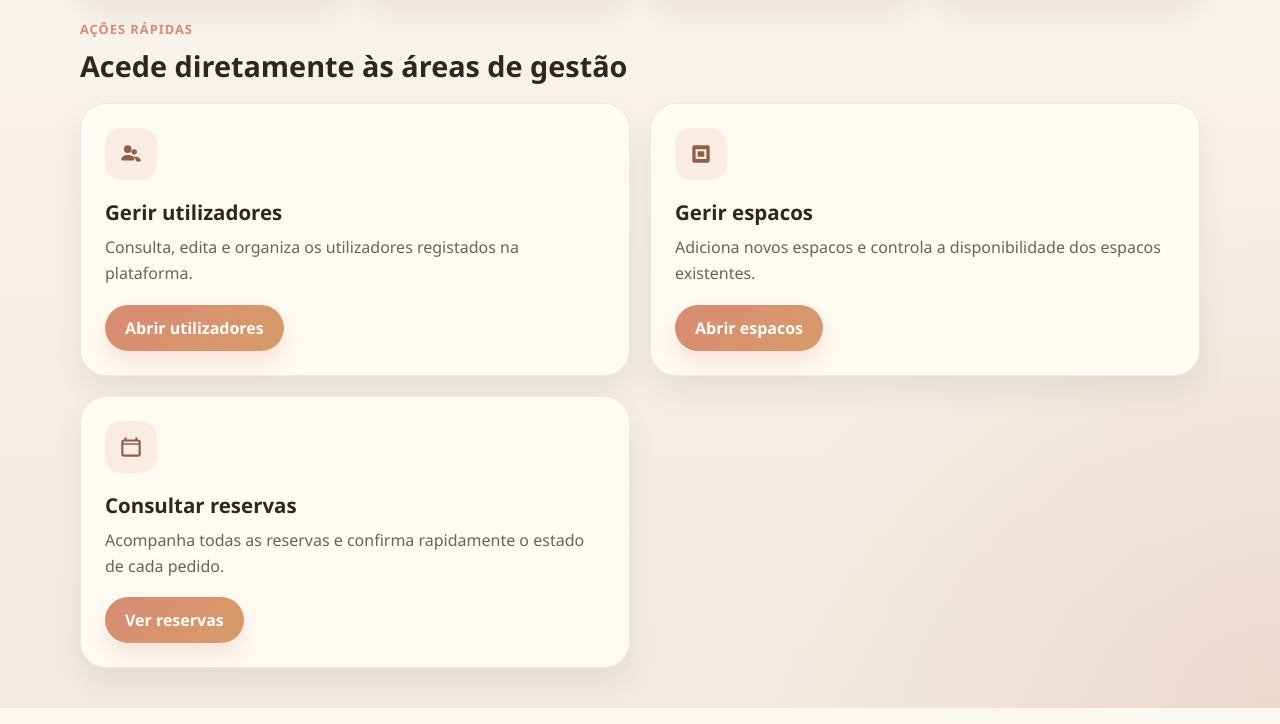
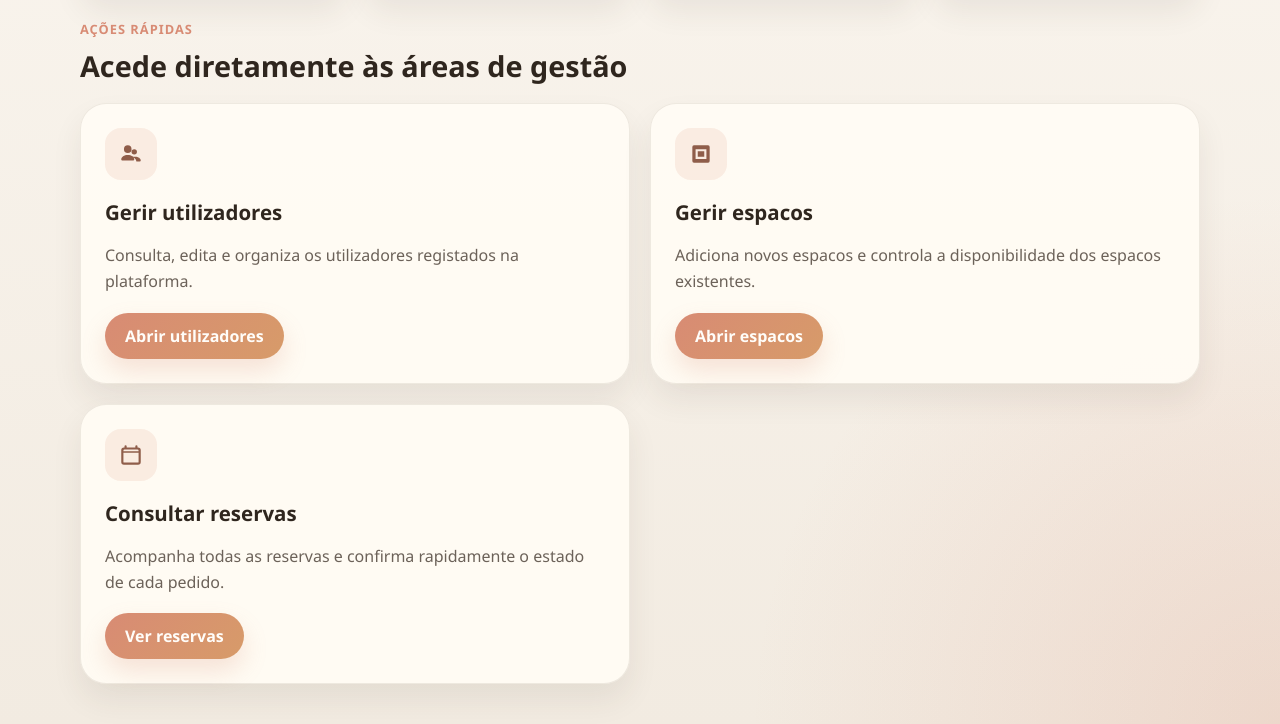
Before and after one commit to BrunoAlves12/Projeto_EasySport, a Flask app: page /admin in a window 1280 px wide. Shown: the part 492-1216 px from the top of the page. Run offline with Flask 3, Linux system fonts and the light colour scheme; the visitor is signed in with stand-in values (Sample User, id 1).

Commit message:
pequenos_ajustes

```diff
--- a/static/css/admin.css
+++ b/static/css/admin.css
@@ -394,6 +394,13 @@ body.admin-page {
   display: flex;
   flex-direction: column;
   gap: 18px;
+  height: 100%;
+}
+
+.admin-action-card__content {
+  display: grid;
+  gap: 8px;
+  flex: 1;
 }
 
 .admin-action-card__content h4 {
@@ -408,6 +415,7 @@ body.admin-page {
 }
 
 .admin-action-card__link {
+  margin-top: auto;
   align-self: flex-start;
   min-height: 46px;
   padding: 0 20px;
--- a/templates/listar_espacos.html
+++ b/templates/listar_espacos.html
@@ -119,7 +119,7 @@
                     <div class="spaces-card__top">
                       <div class="spaces-card__meta">
                         <span class="spaces-card__sport">{{ e.modalidade_listagem }}</span>
-                        <strong class="spaces-card__price">{{ "%.2f"|format(e.precoHora) }}EUR/hora</strong>
+                        <strong class="spaces-card__price">{{ "%.2f"|format(e.precoHora) }} EUR/hora</strong>
                       </div>
                       <h4>{{ e.nome }}</h4>
                     </div>
@@ -164,7 +164,7 @@
                     <p class="home-space-card__description">{{ e.descricao or "Sem descricao disponivel." }}</p>
 
                     <div class="home-space-card__bottom">
-                      <span class="home-space-card__price">{{ "%.2f"|format(e.precoHora) }}EUR/hora</span>
+                      <span class="home-space-card__price">{{ "%.2f"|format(e.precoHora) }} EUR/hora</span>
                       <span class="home-space-card__link">Reservar</span>
                     </div>
                   </div>
--- a/templates/listar_reservas.html
+++ b/templates/listar_reservas.html
@@ -232,6 +232,7 @@
                             <div class="reservations-actions">
                               {% if is_admin_view %}
                                 {% if reserva.estado != "cancelada" %}
+                                  {% if reserva.estado == "confirmada" %}
                                     <button
                                       class="reservations-button reservations-button--ghost js-open-payment-modal"
                                       type="button"
@@ -248,6 +249,7 @@
                                     >
                                       Ver
                                     </button>
+                                  {% endif %}
 
                                   <form method="post" action="{{ url_for('reservas.cancelar_reserva', reserva_id=reserva.id) }}">
                                     <button
```
Also changed, not shown: static/css/espacos.css (+13 -0 lines), README.md, static/img/espacos/48caddb13722467090879c03b31d9090.jpg (renamed from static/img/espacos/44884d0a10884d30af5fdec3c13e3a9b.png), static/img/espacos/6979c81222184427a5226f6c4aed40c6.jpg (renamed from static/img/espacos/2e036796f0d5457e9ddaa76f77750ecd.jpg), static/img/espacos/8313dfb2bbf44991a3d2a39abe4ca33c.png (deleted), static/img/espacos/855cc0a233c247f19a12544991c53358.png (deleted), static/img/espacos/9e30591f6dab4323a0cf12e69add42aa.png (deleted), static/img/espacos/bf1d57079fc0422fa49db911e56cea78.jpg (renamed from static/img/espacos/498ac0c6d65b470ab661144924f9664f.png), static/img/espacos/cb96fa717a664cf99f244e45bfa777c5.png (deleted), static/img/espacos/f702a89eeb3d4080bb19b12176aa6432.png (deleted). Lines whose indentation alone changed are shown as unchanged.
